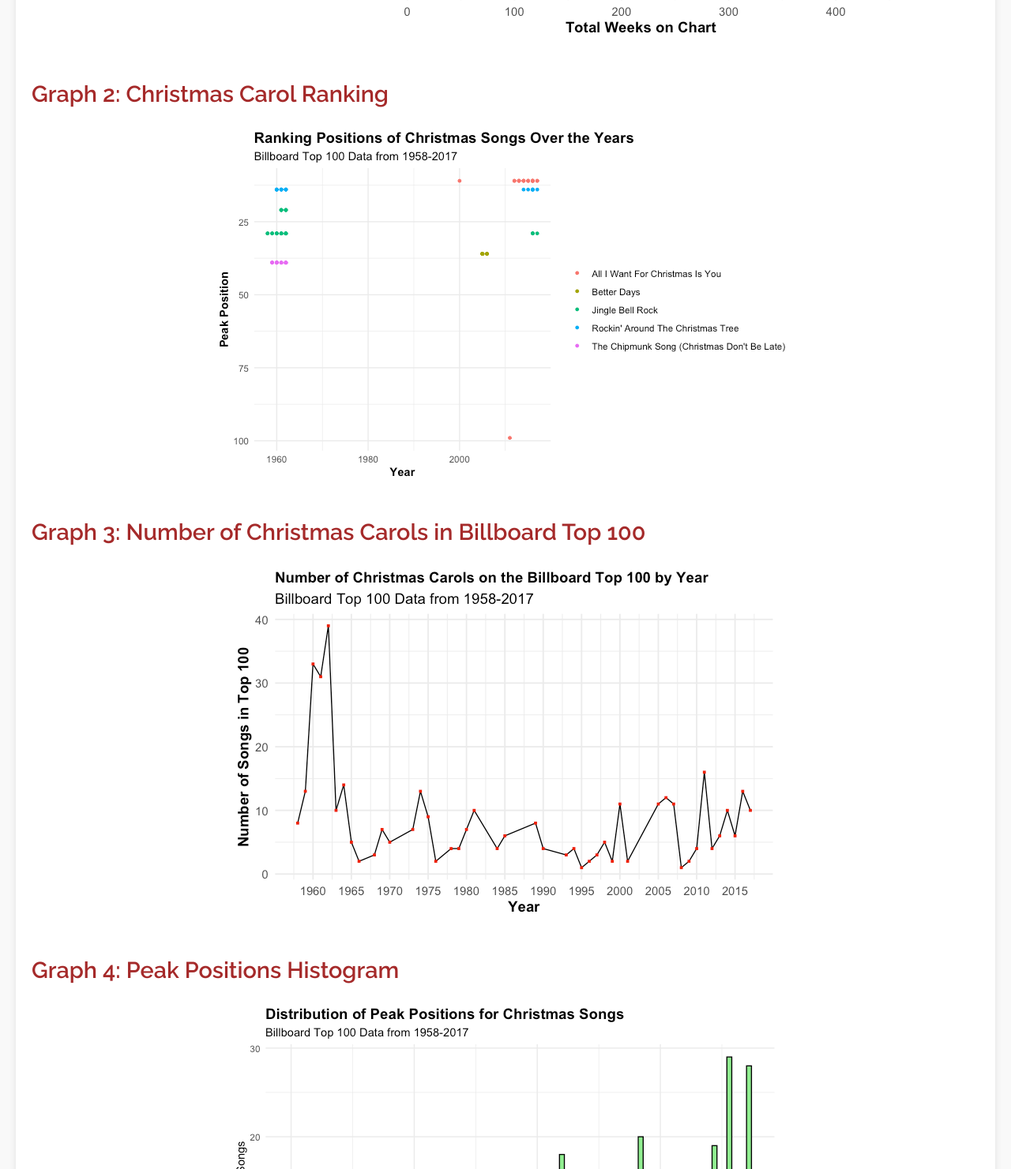
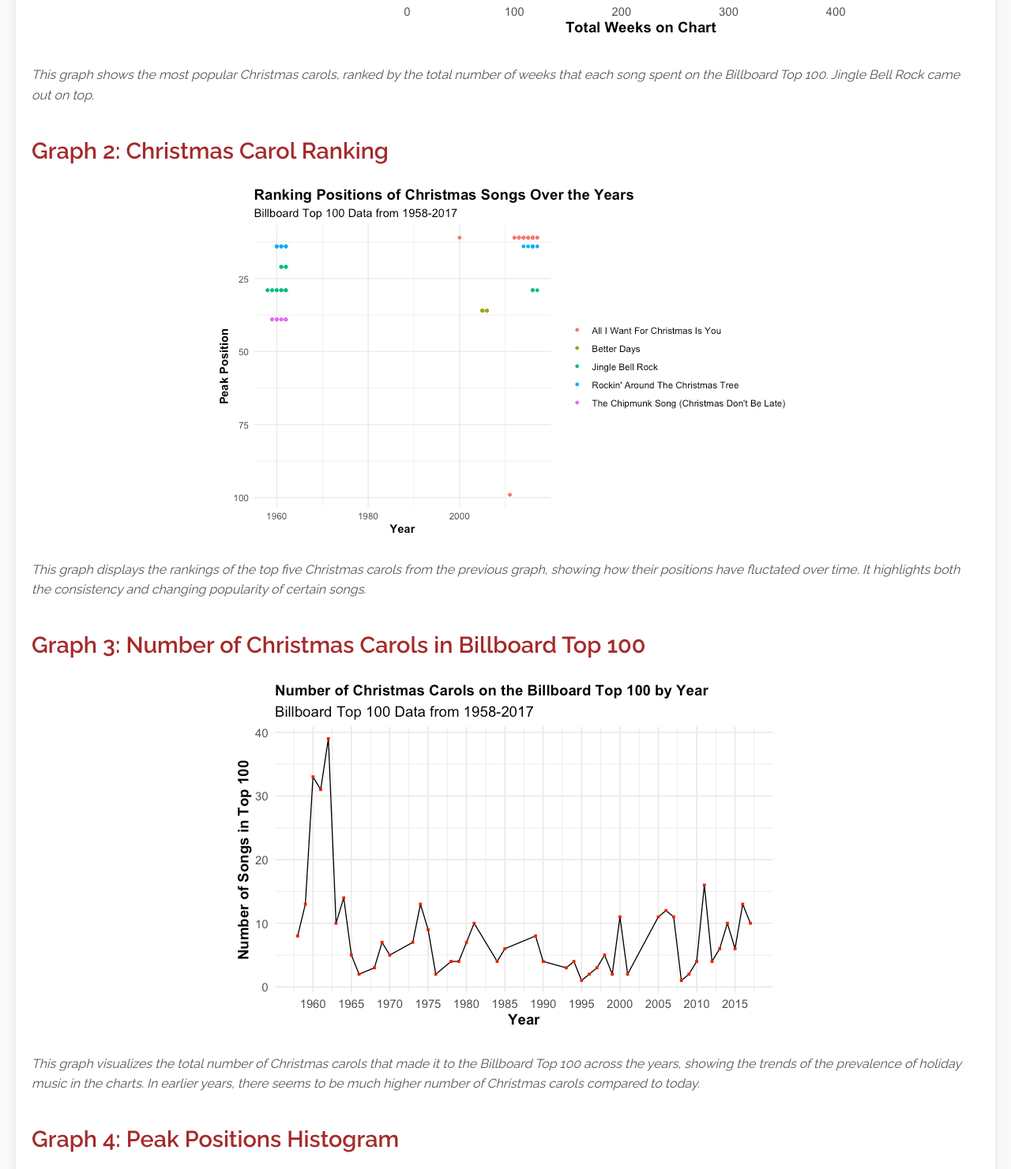
Before and after one commit to willaliou/christmasbillboard, a plain HTML site: page index.html in a window 1280 px wide. Shown: the part 783-2264 px from the top of the page at 79% size. Drawn offline with Linux system fonts and the light colour scheme.

Commit message:
explanation placeholders

```diff
--- a/index.html
+++ b/index.html
@@ -67,6 +67,11 @@
             .btn:hover {
                 background-color: #1e7e1e; /* Darker green */
             }
+            .explanation {
+                font-style: italic;
+                margin-top: 10px;
+                color: #555;
+            }
         </style>
     </head>
 <body>
@@ -81,26 +86,47 @@
         <div class="graph">
             <img src="plots/plot1.png" alt="Graph 1: Top Songs by Rank" />
         </div>
+        <p class="explanation">
+            This graph shows the most popular Christmas carols, ranked by the total number of weeks that each song spent on the Billboard Top 100.
+            Jingle Bell Rock came out on top.
+        </p>
 
         <h2>Graph 2: Christmas Carol Ranking</h2>
         <div class="graph">
             <img src="plots/plot2.png" alt="Graph 2: Artist Frequency" />
         </div>
+        <p class="explanation">
+            This graph displays the rankings of the top five Christmas carols from the previous graph, showing how their positions have fluctated over time.
+            It highlights both the consistency and changing popularity of certain songs.
+        </p>
 
         <h2>Graph 3: Number of Christmas Carols in Billboard Top 100</h2>
         <div class="graph">
             <img src="plots/plot3.png" alt="Graph 3: Genre Distribution" />
         </div>
+        <p class="explanation">
+            This graph visualizes the total number of Christmas carols that made it to the Billboard Top 100 across the years, showing the trends of the prevalence of holiday music in the charts.
+            In earlier years, there seems to be much higher number of Christmas carols compared to today.
+        </p>
+
 
         <h2>Graph 4: Peak Positions Histogram</h2>
         <div class="graph">
             <img src="plots/plot4.png" alt="Graph 4: Yearly Trends" />
         </div>
+        <p class="explanation">
+            This histogram illustrates the distribution of the peak positions for the Christmas carols. A lower position means a higher ranking.
+            This helps us understand how competitive Christmas songs are over time.
+        </p>
 
         <h2>Graph 5: Consecutive Topping Christmas Carols</h2>
         <div class="graph">
             <img src="plots/plot5.png" alt="Graph 5: Chart Performance Over Time" />
         </div>
+        <p class="explanation">
+            This graph tracks the performance of Christmas carols that have topped the Billboard 100 for consecutive years. It highlights songs that have seen long-term popularity.
+        </p>
+
     </main>
     <footer>
         <p>© 2024 Willa Liou. All rights reserved.</p>
```
